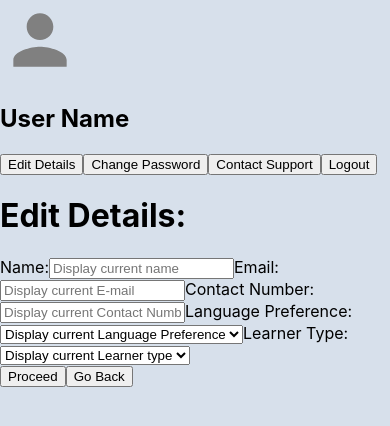
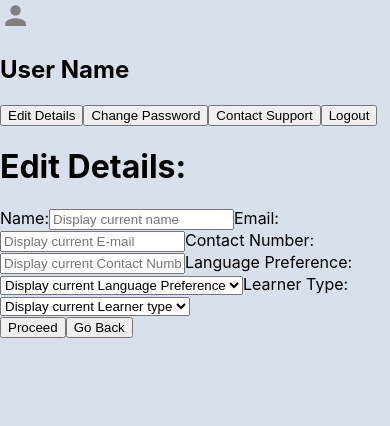
Before and after one commit to princesoni1/Adaptive-Learning-Platform, a React (Create React App) app: page /userdetails in a window 390 px wide. Shown: the top 426 px of the page. Built offline with nearby package versions, Linux system fonts and the light colour scheme.

Commit message:
Course Dashboard CSS Update

```diff
--- a/src/CourseDashboard.css
+++ b/src/CourseDashboard.css
@@ -27,20 +27,11 @@ body {
 }
 
 .logo {
-    width: 30%; /* Set a smaller width */
-    height: auto;
-     /* Set a smaller height */
-     /* Ensures the image fits within the width and height without being distorted */
+    width: 15vw; /* Responsive width based on viewport width */
+    max-width: 250px; /* Optional maximum width */
+    height: auto; /* Maintain aspect ratio */
 }
-@media screen and (max-width: 768px) {
-    .logo {
-        width: 50%; /* Increase logo size on smaller screens */
-    }
 
-    .profile-icon {
-        width: 60px; /* Decrease profile icon size on smaller screens */
-    }
-}
 .profile-container {
     display: flex;
     align-items: center;
@@ -49,10 +40,10 @@ body {
 
 
 .profile-icon {
-    width: 80px; /* Adjust the size */
-    height: auto; /* Adjust the size */
+    width: 8vw; /* Responsive width based on viewport width */
+    max-width: 80px; /* Optional maximum width */
+    height: auto; /* Maintain aspect ratio */
 }
-
 .course-dashboard {
     padding: 40px; /* More padding for larger center space */
     background-color: #d7e0eb; /* Light background color */
@@ -86,7 +77,7 @@ body {
     transition: transform 0.2s; /* Smooth scaling effect */
     display: flex;
     flex-direction: column; /* Column layout to fit image and title */
-    height:240px;
+    height:200px;
     align-items: center; /* Center items inside the card */
 }
 
@@ -96,7 +87,7 @@ body {
 
 .course-card img {
     width: 100%; /* Image takes full width of the card */
-    height: 160px; /* Fixed height for all images */
+    height: 140px; /* Fixed height for all images */
     object-fit: cover; /* Ensure image fits within dimensions by cropping */
     border-bottom: 2px solid #ddd; /* Optional border under the image */
 }
@@ -105,11 +96,12 @@ body {
     padding: 20px; /* More padding around the title */
     font-size: 1.3em; /* Slightly larger font size for the title */
     text-align: center; /* Center text */
-    color: #333; /* Dark text color */
+    color: #0b0a0a; /* Dark text color */
     flex-grow: 1; /* Push title to take up available space */
     display: flex;
     justify-content: center;
     align-items: center;
+    margin-top:-5%;
 
 }
 .footer {
```
